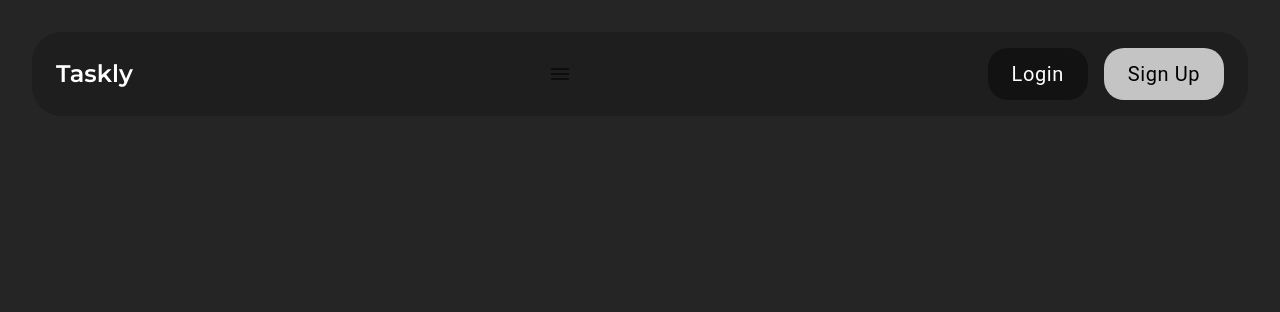
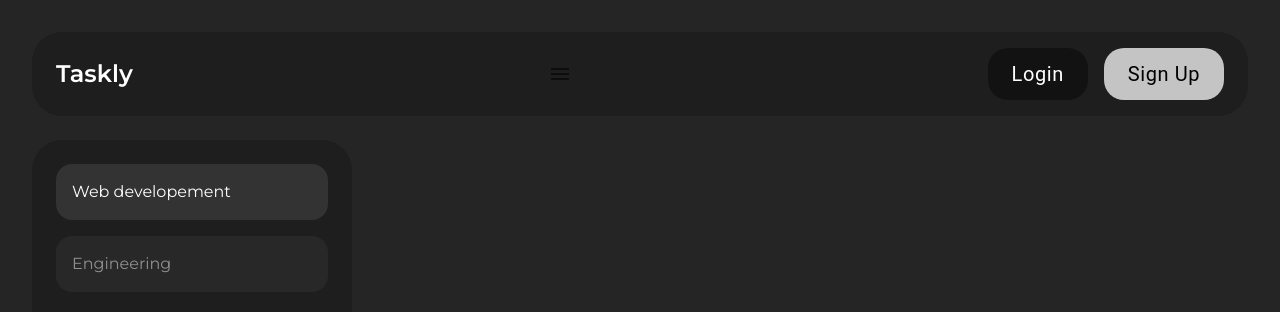
Before and after one commit to Tharushag/taskly, a Next.js app: page / in a window 1280 px wide. Shown: the top 312 px of the page. Built offline with nearby package versions, Linux system fonts and the light colour scheme.

Commit message:
sidebar tab state management

```diff
--- a/app/globals.scss
+++ b/app/globals.scss
@@ -7,7 +7,10 @@ $black: #1E1E1E;
 
 body {
   background-color: $bg;
+  display: grid;
+  grid-template-rows: auto 1fr;
   color: white;
+  min-height: 100vh;
 }
 
 nav {
--- /dev/null
+++ b/app/lib/placeholder.js
@@ -0,0 +1,20 @@
+const projects = {
+    "Web developement": [
+      {
+        "text": "Design landing page",
+        "due": "11/26/2023",
+      }
+    ],
+    "Engineering": [
+      {
+        "text": "Start AutoCad course",
+        "due": "11/26/2023",
+      },
+      {
+        "text": "Start Machining lab report",
+        "due": "11/26/2023",
+      }
+    ],
+};
+
+export default projects;
--- a/app/page.js
+++ b/app/page.js
@@ -1,6 +1,9 @@
+import SideBar from "@/app/ui/sidebar"
+
 export default function Home() {
   return (
     <>
+      <SideBar/>
     </>
   )
 }
--- a/app/ui/navbar.jsx
+++ b/app/ui/navbar.jsx
@@ -22,7 +22,7 @@ function NavBar() {
    !shadow-none !hover:shadow-none !active:shadow-none`;
 
   return (
-    <nav className="px-6 py-4 rounded-[25px] md:rounded-[30px] flex justify-between items-center relative z-50">
+    <nav className="px-6 py-4 rounded-[25px] md:rounded-[30px] flex justify-between items-center relative z-50 mb-6">
       <Link className="font-semibold text-2xl flex items-center z-20" href="/">Taskly</Link>
       <IconButton aria-label="Menu" className="z-20 text-white md:hidden" onClick={handleNav}>
         <MenuIcon />
--- /dev/null
+++ b/app/ui/sidebar.jsx
@@ -0,0 +1,31 @@
+"use client";
+
+import { useState } from "react";
+import Tab from "@/app/ui/tab";
+import projects from "@/app/lib/placeholder";
+
+function SideBar() {
+
+  const handleClick = id => setActiveBtn(id);
+
+  const [activeBtn, setActiveBtn] = useState(0);
+
+  const titles = Object.keys(projects);
+  const tabs = titles.map((title, id) => (
+    <Tab
+      title={ title }
+      key={ id }
+      id={ id }
+      click={ handleClick }
+      active={ id === activeBtn ? 1 : 0 }
+    />
+  ));
+
+  return (
+    <div className="bg-[#1E1E1E] p-6 rounded-[25px] md:rounded-[30px] w-0 md:w-80 flex flex-col gap-4">
+      { tabs }
+    </div>
+  );
+}
+
+export default SideBar;
--- /dev/null
+++ b/app/ui/tab.jsx
@@ -0,0 +1,40 @@
+"use client";
+
+import { useState } from 'react';
+import IconButton from '@mui/material/IconButton';
+import DeleteIcon from '@mui/icons-material/Delete';
+
+function Tab({ title, click, id, active }) {
+  const [hover, setHover] = useState(0);
+
+  const handleMouseOver = () => {
+    setHover(1);
+  }
+
+  const handleMouseOut = () => {
+    setHover(0)
+  }
+
+  const tabStyles = active ? "" : "opacity-50 hover:opacity-70";
+  const btnStyles = hover ? "visible" : "invisible";
+
+  return (
+    <div
+      className={`flex justify-between items-center pl-4 pr-2 py-2 rounded-2xl w-full bg-[#333333] transition-all ${ tabStyles }`}
+      role="button"
+      tabIndex="0"
+      onMouseOver={ handleMouseOver }
+      onMouseOut={ handleMouseOut }
+      onClick={ () => click(id) }
+    >
+
+      { title }
+
+      <IconButton aria-label="Menu" className={`z-20 text-white ${ btnStyles }`}>
+        <DeleteIcon />
+      </IconButton>
+    </div>
+  );
+}
+
+export default Tab;
```
